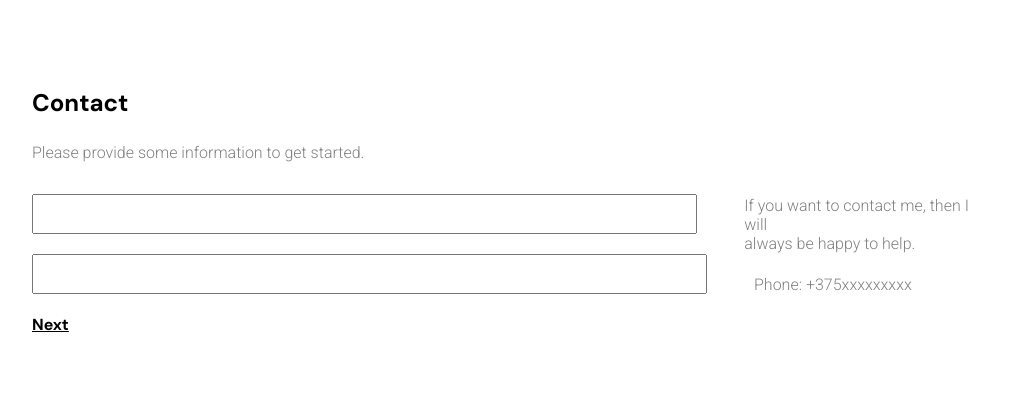
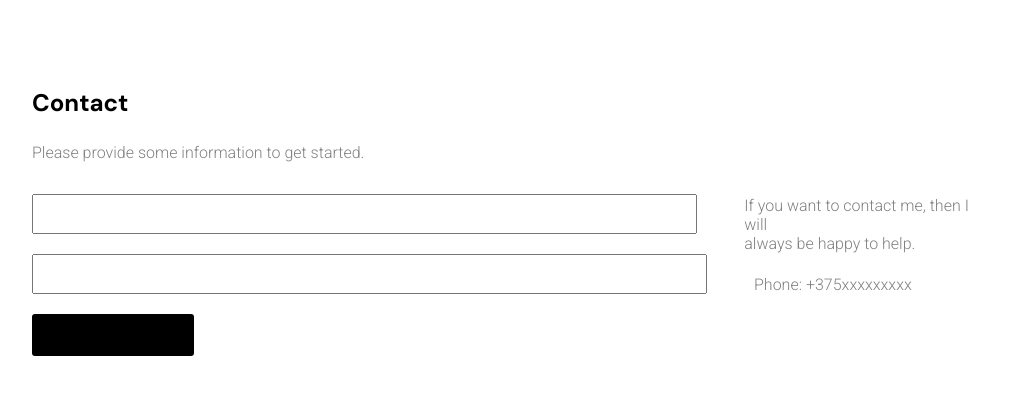
Before and after one commit to StanislavM31/portfolioMinko, a plain HTML site: page contact.html in a window 1280 px wide. Shown: the part 157-552 px from the top of the page, without its empty margins (128-1151 px from the left). Drawn offline with Linux system fonts and the light colour scheme.

Commit message:
feat: button NEXT css

```diff
--- a/contact.css
+++ b/contact.css
@@ -25,3 +25,10 @@ form p{
     margin: 0 0 20px 0;
 
 }
+.btn{
+    width: 162px;
+    height: 42px;
+    background-color: black;
+    display: flex;
+    border-radius: 3px;
+}
```
